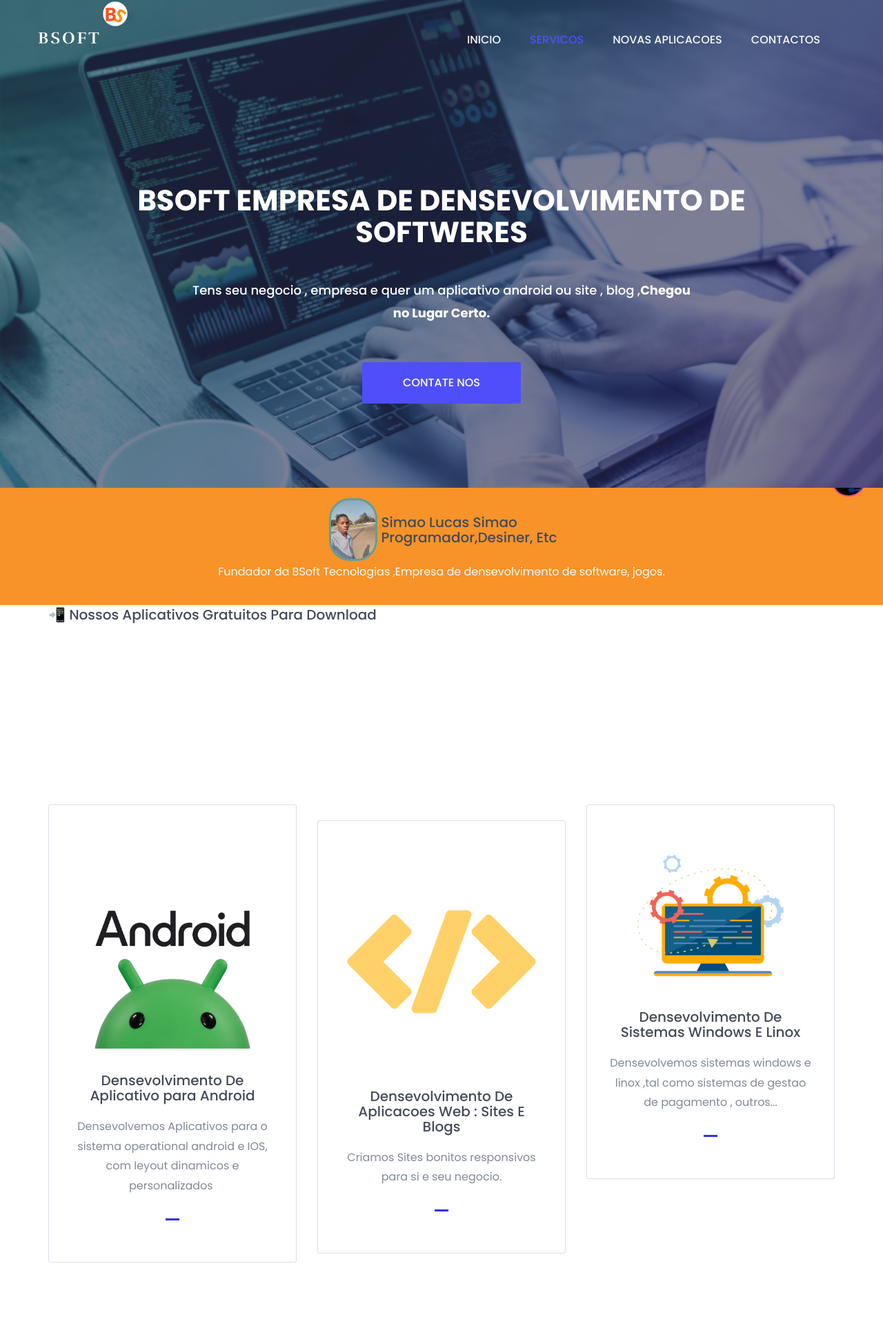
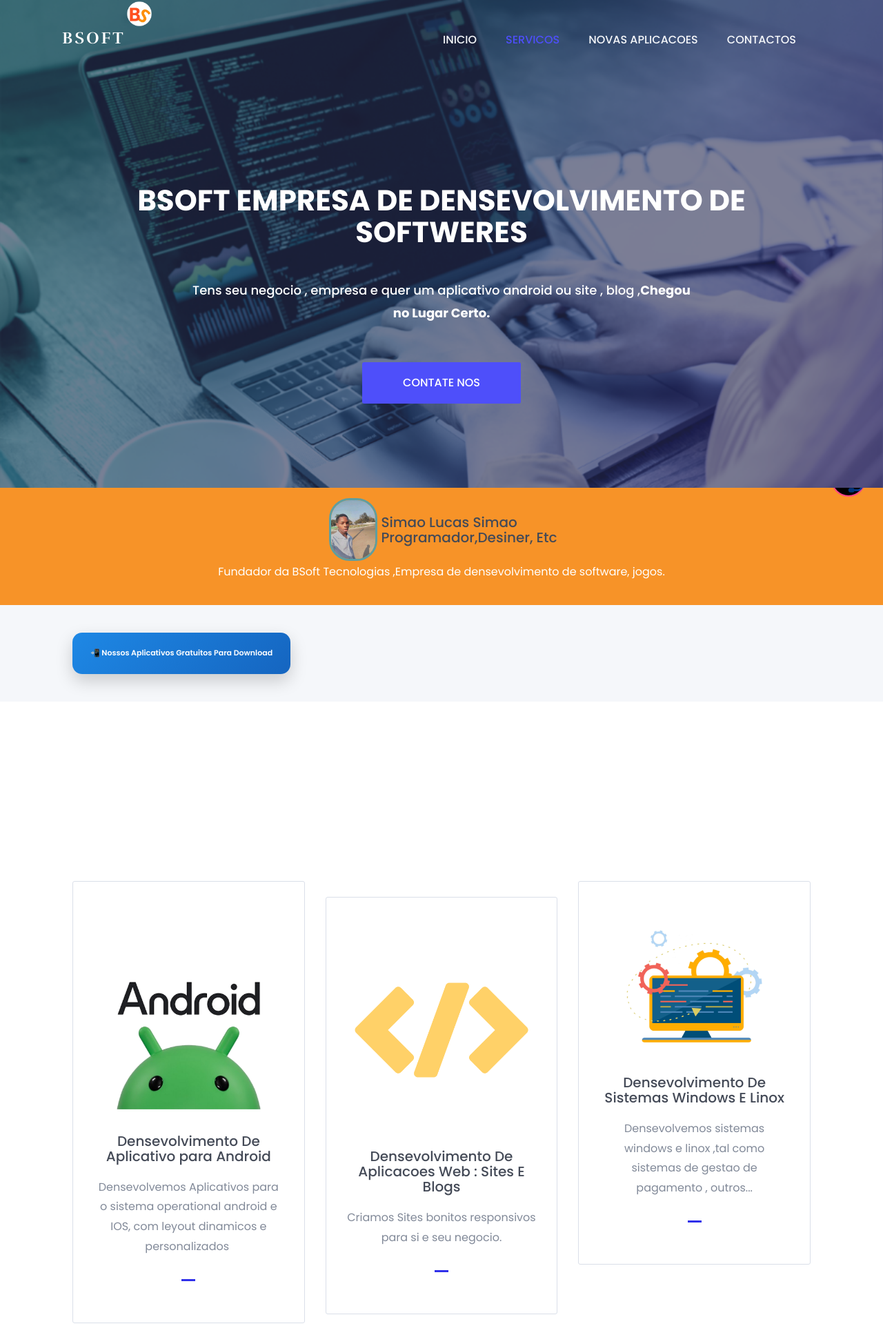
Before and after one commit to BuchLucas/BSoft-Tecnology, a Flask app: page / in a window 1280 px wide. Shown: the top 1922 px of the page at 69% size. Run offline with Flask 3, Linux system fonts and the light colour scheme; some libraries are stand-ins or nearby versions.

Commit message:
Add files via upload
Novo css

```diff
--- a/static/assets/css/style.css
+++ b/static/assets/css/style.css
@@ -229,6 +229,46 @@ p {
 
 
 
+.apps-section {
+  padding: 40px 16px;
+  background: #f5f7fa;
+}
+
+.container {
+  max-width: 1100px;
+  margin: auto;
+}
+
+.apps-link {
+  text-decoration: none;
+}
+
+.card-go-apps {
+  background: linear-gradient(135deg, #1e88e5, #1565c0);
+  color: #fff;
+  padding: 22px 26px;
+  border-radius: 14px;
+  font-size: 1.1rem;
+  font-weight: 600;
+  text-align: center;
+  box-shadow: 0 10px 25px rgba(0,0,0,0.18);
+  transition: all 0.3s ease;
+  cursor: pointer;
+}
+
+/* Hover elegante */
+.card-go-apps:hover {
+  transform: translateY(-6px);
+  box-shadow: 0 16px 32px rgba(0,0,0,0.25);
+}
+
+/* Mobile first */
+@media (max-width: 600px) {
+  .card-go-apps {
+    font-size: 1rem;
+    padding: 18px;
+  }
+}
 
 
 
```
